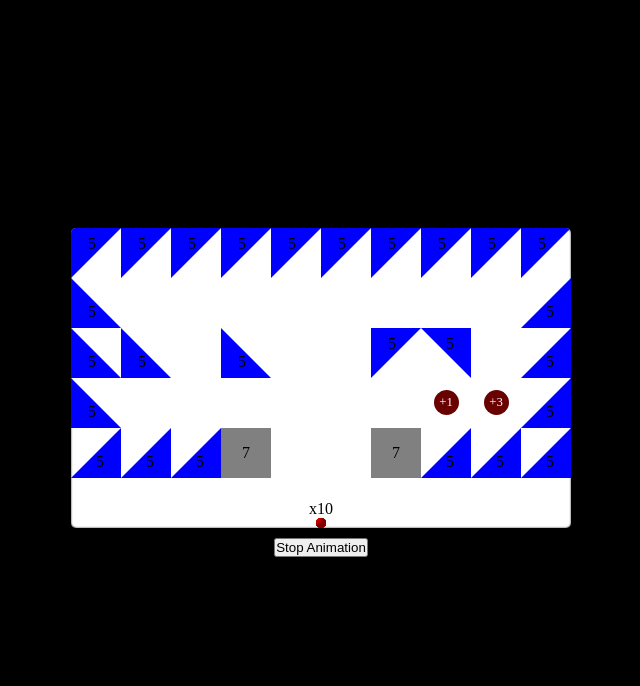
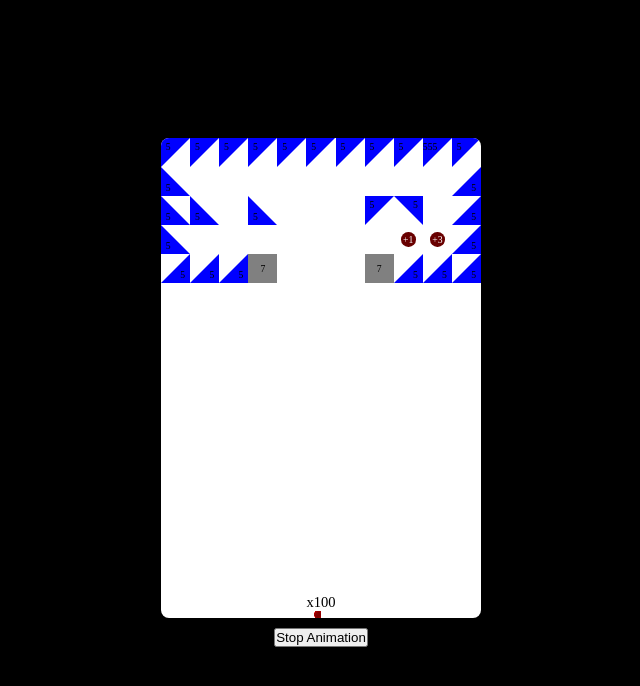
Before and after one commit to ForAnyMove/bricksNballs, a plain HTML site: page index.html in a window 1280 px wide. Shown: the whole page, without its empty margins (319-959 px from the left). Drawn offline with Linux system fonts and the light colour scheme.

Commit message:
tab resize + portrait orientation

```diff
--- a/index.js
+++ b/index.js
@@ -5,7 +5,16 @@ const stoppedContainer = document.getElementById('stopped-container');
 const stoppedCounter = document.getElementById('stopped-counter');
 const stopButton = document.getElementById('stop-button');
 
-const ballsSize = 10;
+const ballsSize = container.clientWidth/50;
+const elementsSize = container.clientWidth/11;
+
+waitingContainer.style.width = ballsSize + 'px';
+waitingContainer.style.height = ballsSize + 'px';
+waitingContainer.style.fontSize = elementsSize/2 + 'px';
+stoppedContainer.style.width = ballsSize + 'px';
+stoppedContainer.style.height = ballsSize + 'px';
+stoppedContainer.style.fontSize = elementsSize/2 + 'px';
+
 let balls = [];
 let waitingBalls = [];
 let stopPosition = {
@@ -64,10 +73,12 @@ const levels = [
         { type: 'triangle', mainAngle: 'LT', stacks: 5 },
         { type: 'triangle', mainAngle: 'LT', stacks: 5 },
         { type: 'triangle', mainAngle: 'LT', stacks: 5 },
+        { type: 'triangle', mainAngle: 'LT', stacks: 555 },
         { type: 'triangle', mainAngle: 'LT', stacks: 5 },
       ],
       [
         { type: 'triangle', mainAngle: 'LB', stacks: 5 },
+        ,
         ,
         ,
         ,
@@ -85,6 +96,7 @@ const levels = [
         { type: 'triangle', mainAngle: 'LB', stacks: 5 },
         ,
         ,
+        ,
         { type: 'triangle', mainAngle: 'LT', stacks: 5 },
         { type: 'triangle', mainAngle: 'RT', stacks: 5 },
         ,
@@ -92,6 +104,7 @@ const levels = [
       ],
       [
         { type: 'triangle', mainAngle: 'LB', stacks: 5 },
+        ,
         ,
         ,
         ,
@@ -109,6 +122,7 @@ const levels = [
         { type: 'box', stacks: 7 },
         ,
         ,
+        ,
         { type: 'box', stacks: 7 },
         { type: 'triangle', mainAngle: 'RB', stacks: 5 },
         { type: 'triangle', mainAngle: 'RB', stacks: 5 },
@@ -122,19 +136,18 @@ const levels = [
 const levelConfig = levels[1];
 
 // Создаем 10 шаров
-for (let i = 0; i < 10; i++) {
+for (let i = 0; i < 100; i++) {
   createBall();
 }
 
 // Генерация уровня
 function generateLevel(config) {
-  const elementSize = 50; // Размер элемента
 
   config.rows.forEach((row, rowIndex) => {
     row.forEach((cell, cellIndex) => {
       if (cell) {
-        const x = cellIndex * elementSize;
-        const y = rowIndex * elementSize;
+        const x = cellIndex * elementsSize;
+        const y = rowIndex * elementsSize;
         switch (cell.type) {
           case 'box':
             createBox(x, y, cell.stacks);
@@ -154,10 +167,11 @@ function generateLevel(config) {
 function createCounter(stacks) {
   const counterContainer = document.createElement('div');
   counterContainer.className = 'counter_container';
-  counterContainer.style.width = '50px';
-  counterContainer.style.height = '50px';
+  counterContainer.style.width = elementsSize + 'px';
+  counterContainer.style.height = elementsSize + 'px';
   const stacksCounter = document.createElement('span');
   stacksCounter.innerText = stacks;
+  stacksCounter.style.fontSize = elementsSize/3 + 'px';
   counterContainer.appendChild(stacksCounter);
   return counterContainer;
 }
@@ -167,6 +181,8 @@ function createBox(x, y, stacks) {
   const box = document.createElement('div');
   box.setAttribute('data-stacks', stacks);
   box.className = 'element box';
+  box.style.width = elementsSize + 'px';
+  box.style.height = elementsSize + 'px';
   box.style.left = x + 'px';
   box.style.top = y + 'px';
   box.appendChild(createCounter(stacks));
@@ -182,20 +198,20 @@ function createTriangle(x, y, mainAngle, stacks) {
 
   switch (mainAngle) {
     case 'RB':
-      triangle.style.borderLeft = '50px solid transparent';
-      triangle.style.borderBottom = '50px solid blue';
+      triangle.style.borderLeft = `${elementsSize}px solid transparent`;
+      triangle.style.borderBottom = `${elementsSize}px solid blue`;
       break;
     case 'LB':
-      triangle.style.borderRight = '50px solid transparent';
-      triangle.style.borderBottom = '50px solid blue';
+      triangle.style.borderRight = `${elementsSize}px solid transparent`;
+      triangle.style.borderBottom = `${elementsSize}px solid blue`;
       break;
     case 'RT':
-      triangle.style.borderLeft = '50px solid transparent';
-      triangle.style.borderTop = '50px solid blue';
+      triangle.style.borderLeft = `${elementsSize}px solid transparent`;
+      triangle.style.borderTop = `${elementsSize}px solid blue`;
       break;
     case 'LT':
-      triangle.style.borderRight = '50px solid transparent';
-      triangle.style.borderTop = '50px solid blue';
+      triangle.style.borderRight = `${elementsSize}px solid transparent`;
+      triangle.style.borderTop = `${elementsSize}px solid blue`;
       break;
   }
 
@@ -209,12 +225,15 @@ function createBonusBallsElement(x, y, bonus) {
   const box = document.createElement('div');
   box.className = 'element bonus-box add-balls-bonus';
   box.setAttribute('data-extra-balls', bonus);
+  box.style.width = elementsSize + 'px';
+  box.style.height = elementsSize + 'px';
   box.style.left = x + 'px';
   box.style.top = y + 'px';
   const bonusBallsElement = document.createElement('div');
   bonusBallsElement.className = 'circle-bonus bonus-balls-circle';
   const bonusTitle = document.createElement('span');
   bonusTitle.innerText = `+${bonus}`;
+  bonusTitle.style.fontSize = elementsSize/3 + 'px';
   bonusBallsElement.appendChild(bonusTitle);
   box.appendChild(bonusBallsElement);
   container.appendChild(box);
@@ -224,6 +243,9 @@ function createBonusBallsElement(x, y, bonus) {
 function createBall() {
   let ball = document.createElement('div');
   ball.className = 'ball';
+  ball.style.width = ballsSize + 'px';
+  ball.style.height = ballsSize + 'px';
+  ball.style.left = -ballsSize/2 + 'px';
   const ballElement = {
     element: ball,
     x: stopPosition.left,
@@ -244,7 +266,7 @@ function createBall() {
 function updateWaitingCounter() {
   const counterValue = waitingContainer.getElementsByClassName('ball').length;
   waitingCounter.innerText = counterValue === 0 ? '' : `x${counterValue}`;
-  if (extraBallsQue !== 0) {
+  if (extraBallsQue !== 0 && !isBallsInWaitingContainer) {
     waitingCounter.innerText += ` +${extraBallsQue}`
   }
 }
@@ -252,7 +274,7 @@ function updateWaitingCounter() {
 function updateStoppedCounter() {
   const counterValue = stoppedContainer.getElementsByClassName('ball').length;
   stoppedCounter.innerText = counterValue === 0 ? '' : `x${counterValue}`;
-  if (extraBallsQue !== 0) {
+  if (extraBallsQue !== 0 && isBallsInWaitingContainer) {
     stoppedCounter.innerText += ` +${extraBallsQue}`
   }
 }
@@ -283,7 +305,7 @@ function moveBall(ball, startedPosition) {
       ball.velY = -ball.velY;
     }
 
-    ball.element.style.left = ball.x + 'px';
+    ball.element.style.left = ball.x - ballsSize/2 + 'px';
     ball.element.style.top = ball.y + 'px';
 
     // Проверка столкновения с нижней гранью контейнера + принудительная остановка
@@ -310,7 +332,7 @@ function moveBall(ball, startedPosition) {
             container.clientHeight - ballRect.height + 'px';
           waitingContainer.appendChild(ball.element);
         }
-        ball.element.style.left = 0;
+        ball.element.style.left = 0 - ballsSize/2 + 'px';
         ball.element.style.top = 0;
         balls = balls.filter(
           (filteredBall) => filteredBall.element !== ball.element
@@ -675,7 +697,7 @@ function stopAnimation() {
 function stopBallAnimation(ball) {
   if (!ball.element.classList.contains('moving')) {
     ball.element.classList.add('moving');
-    ball.element.style.left = stopPosition.left + 'px';
+    ball.element.style.left = stopPosition.left - ballsSize/2 + 'px';
     ball.element.style.top = stopPosition.top + 'px';
     setTimeout(() => {
       if (isBallsInWaitingContainer) {
@@ -685,7 +707,7 @@ function stopBallAnimation(ball) {
       }
       ball.element.classList.remove('moving');
       ball.element.style.transform = '';
-      ball.element.style.left = 0;
+      ball.element.style.left = 0  - ballsSize/2 + 'px';
       ball.element.style.top = 0;
       balls = balls.filter(
         (filteredBall) => filteredBall.element !== ball.element
@@ -856,7 +878,7 @@ container.addEventListener('mouseup', function mouseUpHandler(event) {
   const releaseY = event.clientY - container.getBoundingClientRect().top;
 
   // Вычисление направления движения
-  const deltaX = releaseX - stopPosition.left;
+  const deltaX = releaseX - stopPosition.left - ballsSize/2;
   const deltaY = releaseY - stopPosition.top;
   const distance = Math.sqrt(deltaX * deltaX + deltaY * deltaY);
 
@@ -943,7 +965,7 @@ function createTrajectorySegment(x1, y1, x2, y2) {
   const angle = (Math.atan2(y2 - y1, x2 - x1) * 180) / Math.PI;
 
   segment.style.width = `${length / 2}px`;
-  segment.style.transform = `translate(${x1}px, ${y1}px) rotate(${angle}deg)`;
+  segment.style.transform = `translate(${x1-length}px, ${y1}px) rotate(${angle}deg)`;
 
   return segment;
 }
--- a/style.css
+++ b/style.css
@@ -20,10 +20,9 @@ span {
   position: relative;
   overflow: hidden;
   margin: 0 auto;
-  width: 500px;
-  height: 300px;
-  border-radius: 5px;
-  box-shadow: inset 0 0 2px black;
+  width: 40vh;
+  height: 60vh;
+  border-radius: 1vh;
   background-color: white;
 }
 
@@ -36,8 +35,6 @@ span {
   display: flex;
   align-items: center;
   justify-content: center;
-  width: 10px;
-  height: 10px;
   border-radius: 50%;
 }
 
@@ -45,7 +42,7 @@ span {
 #waiting-counter,
 #stopped-counter {
   position: absolute;
-  top: -200%;
+  top: -300%;
   border-radius: 50%;
   padding: 2px 5px;
   white-space: nowrap;
@@ -53,28 +50,13 @@ span {
 
 .ball {
   position: absolute;
-  width: 10px;
-  height: 10px;
   border-radius: 100%;
   background-color: #ff0000;
   box-shadow: inset -5px -5px 5px rgba(0, 0, 0, .5), 15px 15px 2px rgba(0, 0, 0, .05);
 }
 
-#element2 {
-  width: 50px;
-  height: 50px;
-  position: absolute;
-  left: calc(50% - 25px);
-  top: calc(50% - 25px);
-  background-color: black;
-  border-radius: 5px;
-  box-shadow:  10px 10px 4px rgba(0, 0, 0, 0.476);
-}
-
 .element {
   position: absolute;
-  width: 50px;
-  height: 50px;
 }
 .box {
   background-color: gray;
@@ -116,9 +98,14 @@ span {
   justify-content: center;
 }
 
+.counter_container > span {
+  width: 50%;
+  text-align: center;
+}
+
 /* Positioning for different triangle orientations */
 .triangle-RB .counter_container {
-  transform: translateX(-50px);
+  transform: translateX(-100%);
 }
 
 .triangle-LB .counter_container {
@@ -126,11 +113,11 @@ span {
 }
 
 .triangle-RT .counter_container {
-  transform: translate(-50px, -50px);
+  transform: translate(-100%, -100%);
 }
 
 .triangle-LT .counter_container {
-  transform: translateY(-50px);
+  transform: translateY(-100%);
 }
 
 
```
